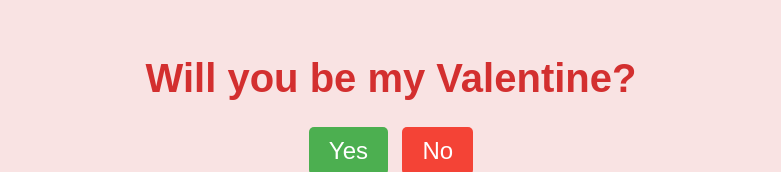
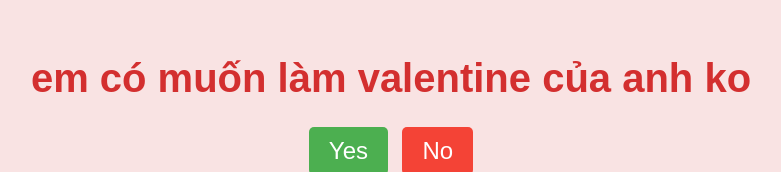
Before and after one commit to tussad/CH-N, a plain HTML site: page index.html in a window 1280 px wide. Shown: the part 136-308 px from the top of the page, without its empty margins (249-1030 px from the left). Drawn offline with Linux system fonts and the light colour scheme.

Commit message:
Update index.html

```diff
--- a/index.html
+++ b/index.html
@@ -9,7 +9,7 @@
 </head>
 <body>
     <div class="container">
-        <h1>Will you be my Valentine?</h1>
+        <h1> em có muốn làm valentine của anh ko </h1>
         <div class="buttons">
             <button class="yes-button" onclick="handleYesClick()">Yes</button>
             <button class="no-button" onclick="handleNoClick()">No</button>
```
